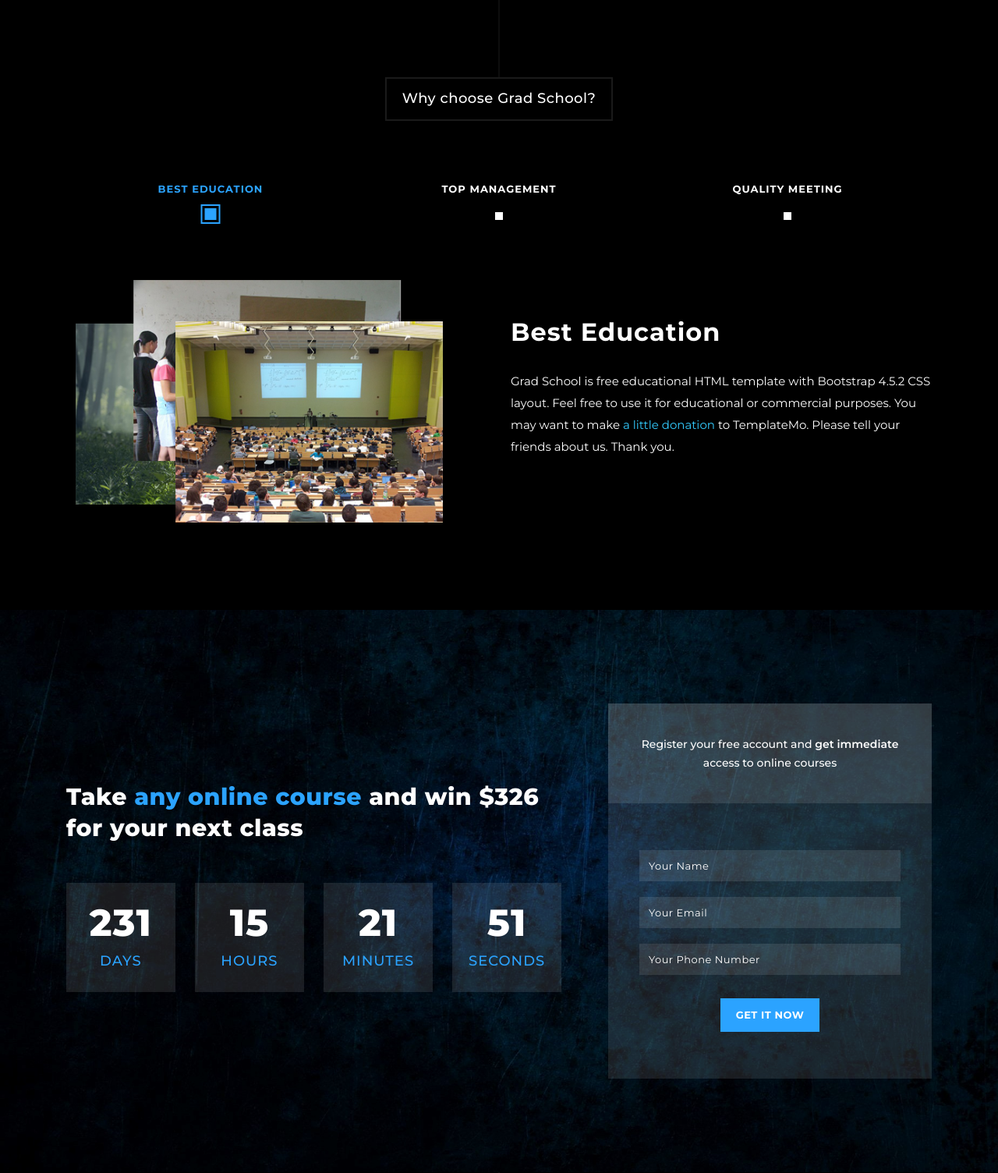
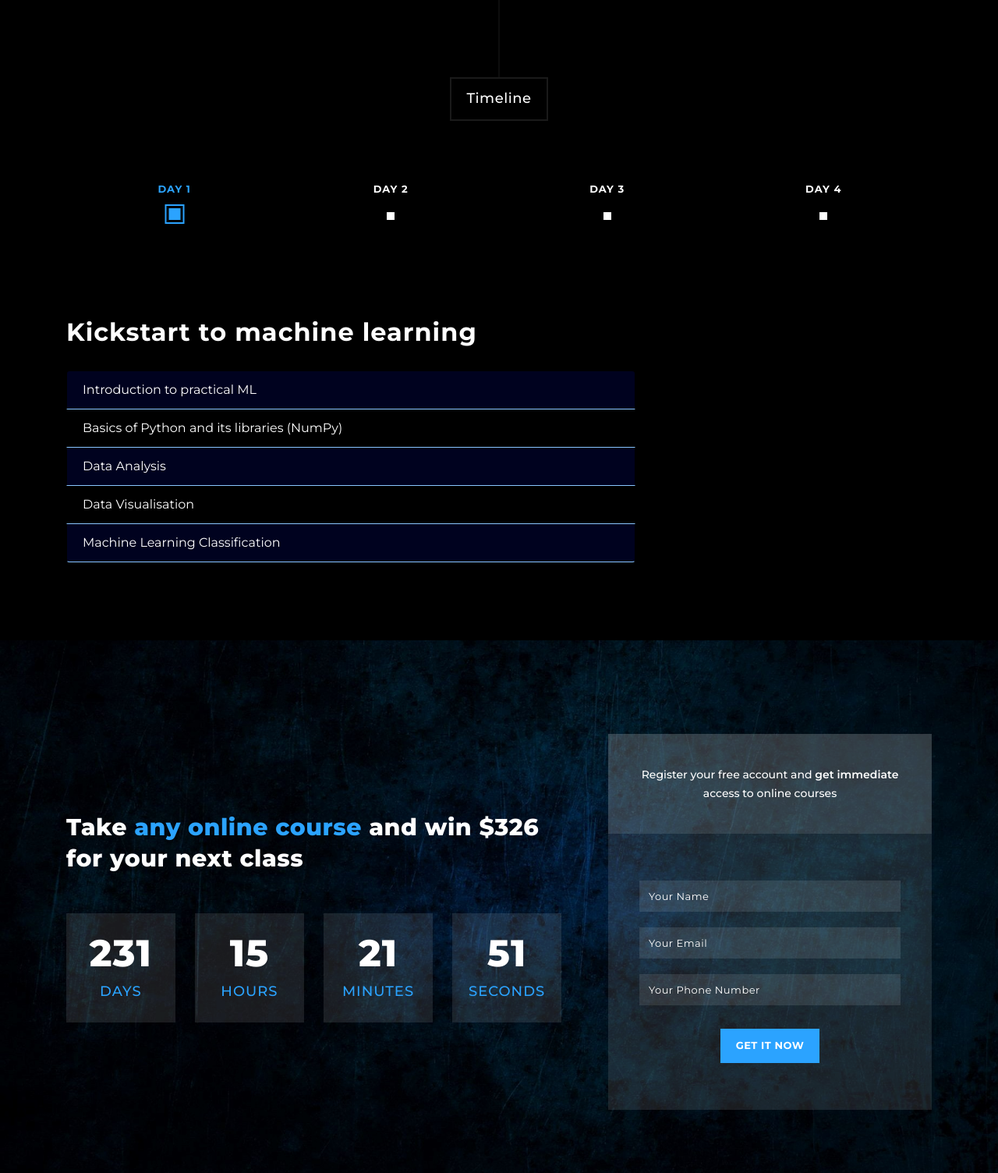
Before and after one commit to jay-4103/IEEE_SummerSchool24.github.io, a PHP site: page / in a window 1280 px wide. Shown: the part 801-2305 px from the top of the page at 78% size. Run offline with PHP 8.4, Linux system fonts and the light colour scheme; some libraries are stand-ins or nearby versions.

Commit message:
Timeline added

```diff
--- a/assets/css/templatemo-grad-school.css
+++ b/assets/css/templatemo-grad-school.css
@@ -35,7 +35,6 @@ p {
     font-size: 13px;
     line-height: 22px;
 }
-
 
 .section-heading {
     text-align: center;
@@ -172,6 +171,9 @@ a.menu-link { display: none; }
     width: 100%;
     top: 0;
 }
+.main-header .img {
+
+}
 
 .main-header .logo {
     float: left;
@@ -193,6 +195,7 @@ a.menu-link { display: none; }
 .main-menu {
     float: right;
     padding-right: 60px;
+    opacity: 1;
 }
 
 .main-menu li {
@@ -503,9 +506,9 @@ section.why-us {
 #tabs ul {
   margin: 0;
   padding: 0;
-  -webkit-column-count: 3;
-  -moz-column-count: 3;
-  column-count: 3;
+  -webkit-column-count: 4;
+  -moz-column-count: 4;
+  column-count: 4;
   -webkit-column-gap: 0;
   -moz-column-gap: 0;
   column-gap: 0;
--- a/index.html
+++ b/index.html
@@ -34,7 +34,7 @@ https://templatemo.com/tm-557-grad-school
   <!--header-->
   <header class="main-header clearfix" role="header">
     <div class="logo">
-      <a href="#"><em>IEEE</em></a>
+      <img src="assets/images/IEEE SB DAIICT Blue.png"  alt="" srcset="" height="36">
     </div>
     <a href="#menu" class="menu-link"><i class="fa fa-bars"></i></a>
     <nav id="menu" class="main-nav" role="navigation">
@@ -129,49 +129,70 @@ https://templatemo.com/tm-557-grad-school
       <div class="row">
         <div class="col-md-12">
           <div class="section-heading">
-            <h2>Why choose Grad School?</h2>
+            <h2>Timeline</h2>
           </div>
         </div>
         <div class="col-md-12">
           <div id='tabs'>
             <ul>
-              <li><a href='#tabs-1'>Best Education</a></li>
-              <li><a href='#tabs-2'>Top Management</a></li>
-              <li><a href='#tabs-3'>Quality Meeting</a></li>
+              <li><a href='#tabs-1'>Day 1</a></li>
+              <li><a href='#tabs-2'>Day 2</a></li>
+              <li><a href='#tabs-3'>Day 3</a></li>
+              <li><a href='#tabs-4'>Day 4</a></li>
             </ul>
             <section class='tabs-content'>
               <article id='tabs-1'>
-                <div class="row">
-                  <div class="col-md-6">
-                    <img src="assets/images/choose-us-image-01.png" alt="">
-                  </div>
-                  <div class="col-md-6">
-                    <h4>Best Education</h4>
-                    <p>Grad School is free educational HTML template with Bootstrap 4.5.2 CSS layout. Feel free to use it for educational or commercial purposes. You may want to make <a href="https://paypal.me/templatemo" target="_parent" rel="sponsored">a little donation</a> to TemplateMo. Please tell your friends about us. Thank you.</p>
-                  </div>
+                <div class="row" style="align-items: center;">
+                  <div class="col-md-8">
+                    <h4>Kickstart to machine learning</h4>
+                    <ol class="list-group" style="list-style-type: square;">
+                      <li class="list-group-item" style="background-color: rgb(0, 2, 31); border-color: rgb(138, 200, 255); color: white; border-top-color: black; border-right-color: black; border-left-color: black;">Introduction to practical ML</li>
+                      <li class="list-group-item" style="background-color: black; border-color: rgb(138, 200, 255); color: white; border-right-color: black; border-left-color: black;">Basics of Python and its libraries (NumPy)</li>
+                      <li class="list-group-item" style="background-color: rgb(0, 2, 31); border-color: rgb(138, 200, 255); color: white; border-right-color: black; border-left-color: black;">Data Analysis</li>
+                      <li class="list-group-item" style="background-color: black; border-color: rgb(138, 200, 255); color: white; border-right-color: black; border-left-color: black;">Data Visualisation</li>
+                      <li class="list-group-item" style="background-color: rgb(0, 2, 31); border-color: rgb(138, 200, 255); color: white; border-right-color: black; border-left-color: black;">Machine Learning Classification</li>
+                    </ol>
+
                 </div>
               </article>
               <article id='tabs-2'>
                 <div class="row">
-                  <div class="col-md-6">
-                    <img src="assets/images/choose-us-image-02.png" alt="">
-                  </div>
-                  <div class="col-md-6">
-                    <h4>Top Level</h4>
-                    <p>You can modify this HTML layout by editing contents and adding more pages as you needed. Since this template has options to add dropdown menus, you can put many HTML pages.</p>
-                    <p>Suspendisse tincidunt, magna ut finibus rutrum, libero dolor euismod odio, nec interdum quam felis non ante.</p>
-                  </div>
+                  <div class="col-md-8">
+                    <h4>ML Models</h4>
+                    <ol class="list-group" style="list-style-type: square;">
+                      <li class="list-group-item" style="background-color: rgb(0, 2, 31); border-color: rgb(138, 200, 255); color: white; border-top-color: black; border-right-color: black; border-left-color: black;">Linear Regression</li>
+                      <li class="list-group-item" style="background-color: black; border-color: rgb(138, 200, 255); color: white; border-right-color: black; border-left-color: black;">Gradient Descent Algorithm</li>
+                      <li class="list-group-item" style="background-color: rgb(0, 2, 31); border-color: rgb(138, 200, 255); color: white; border-right-color: black; border-left-color: black;">Logistic Regression</li>
+                      <li class="list-group-item" style="background-color: black; border-color: rgb(138, 200, 255); color: white; border-right-color: black; border-left-color: black;">Clustering (K-nearest neighbours)</li>
+                      <li class="list-group-item" style="background-color: rgb(0, 2, 31); border-color: rgb(138, 200, 255); color: white; border-right-color: black; border-left-color: black;">Metrics and introduction to Sklearn libraries</li>
+                    </ol>
+                    </div>
                 </div>
               </article>
               <article id='tabs-3'>
                 <div class="row">
-                  <div class="col-md-6">
-                    <img src="assets/images/choose-us-image-03.png" alt="">
-                  </div>
-                  <div class="col-md-6">
-                    <h4>Quality Meeting</h4>
-                    <p>You are NOT allowed to redistribute this template ZIP file on any template collection website. However, you can use this template to convert into a specific theme for any kind of CMS platform such as WordPress. For more information, you shall <a rel="nofollow" href="https://templatemo.com/contact" target="_parent">contact TemplateMo</a> now.</p>
-                  </div>
+                  <div class="col-md-8">
+                    <h4>Neural Networks</h4>
+                    <ol class="list-group" style="list-style-type: square;">
+                      <li class="list-group-item" style="background-color: rgb(0, 2, 31); border-color: rgb(138, 200, 255); color: white; border-top-color: black; border-right-color: black; border-left-color: black;">Introduction to Neural Networks</li>
+                      <li class="list-group-item" style="background-color: black; border-color: rgb(138, 200, 255); color: white; border-right-color: black; border-left-color: black;">Artificial Neural Networks</li>
+                      <li class="list-group-item" style="background-color: rgb(0, 2, 31); border-color: rgb(138, 200, 255); color: white; border-right-color: black; border-left-color: black;">Convolution Neural Networks</li>
+                      <li class="list-group-item" style="background-color: black; border-color: rgb(138, 200, 255); color: white; border-right-color: black; border-left-color: black;">Recurrent Neural Networks</li>
+                    </ol>
+                     </div>
+                </div>
+              </article>
+              <article id='tabs-4'>
+                <div class="row">
+                  <div class="col-md-8">
+
+                    <h4>Applications</h4>
+                    <ol class="list-group" style="list-style-type: square;">
+                      <li class="list-group-item" style="background-color: rgb(0, 2, 31); border-color: rgb(138, 200, 255); color: white; border-top-color: black; border-right-color: black; border-left-color: black;">Applications of Machine Learning</li>
+                      <li class="list-group-item" style="background-color: black; border-color: rgb(138, 200, 255); color: white; border-right-color: black; border-left-color: black;">Applications of Neural Networks</li>
+                      <li class="list-group-item" style="background-color: rgb(0, 2, 31); border-color: rgb(138, 200, 255); color: white; border-right-color: black; border-left-color: black;">Recommendation System</li>
+                    </ol>
+                     </div>
                 </div>
               </article>
             </section>
```
Also changed, not shown: assets/images/IEEE SB DAIICT Blue.png (added).
